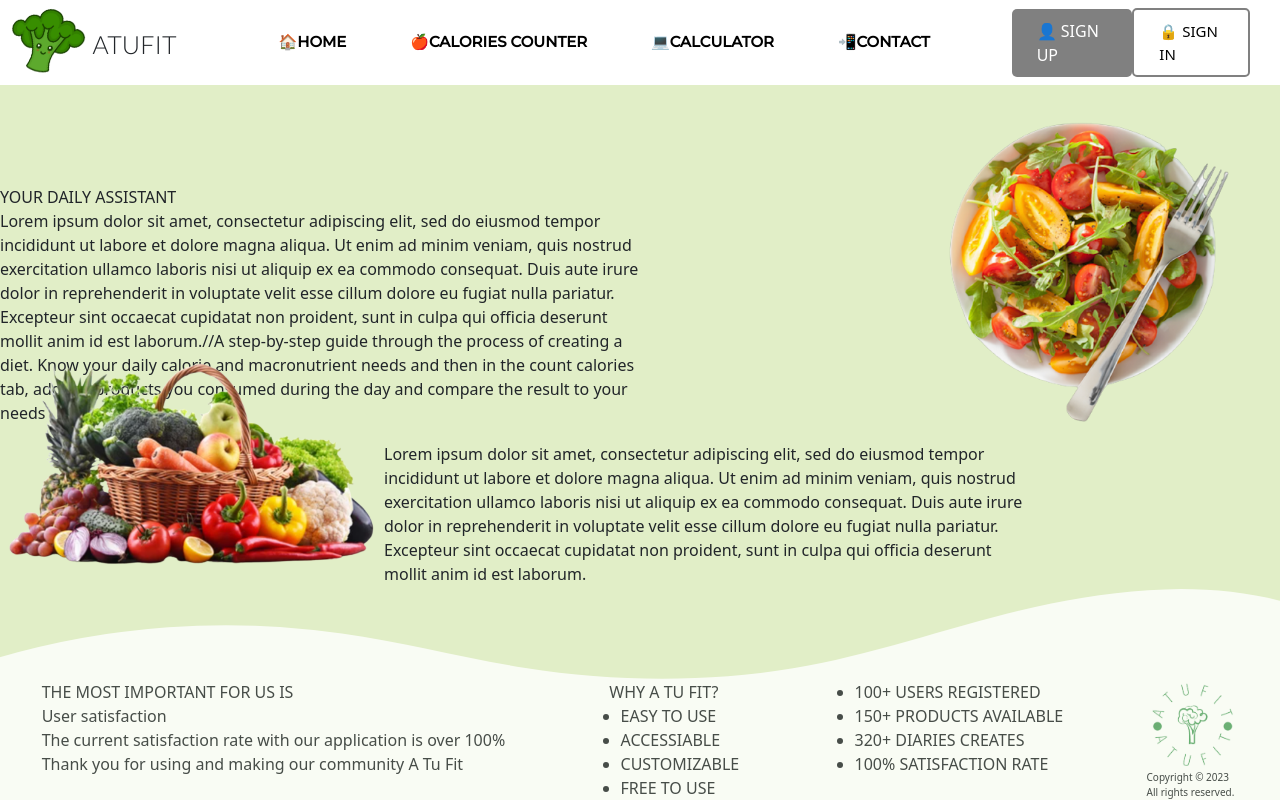
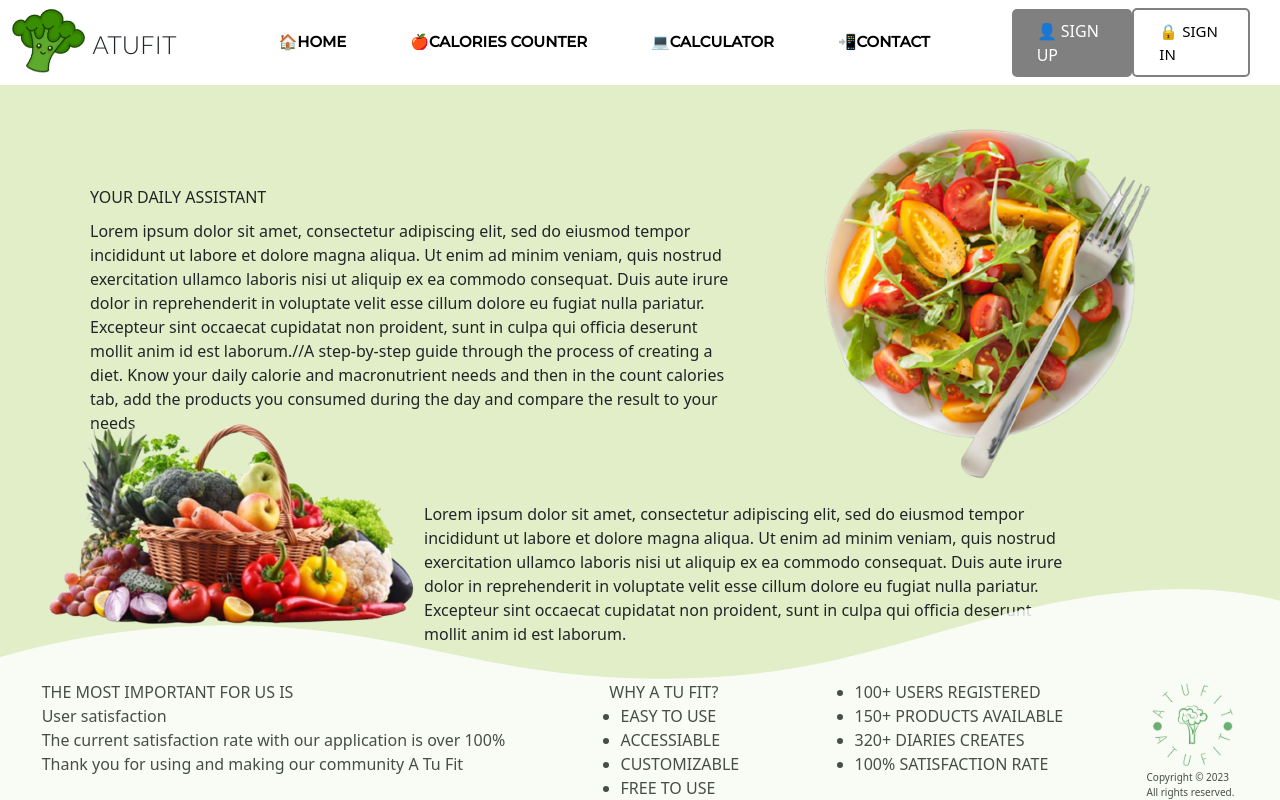
Before and after one commit to PatrycjaBochnak/ATuFit, a React (Create React App) app: page / in a window 1280 px wide. Built offline with nearby package versions, Linux system fonts and the light colour scheme.

Commit message:
adding style changes

```diff
--- a/src/styles/_homePage.scss
+++ b/src/styles/_homePage.scss
@@ -1,9 +1,11 @@
 .salad1 {
     float: right;
-    width: 30%;
+    width: 35%;
+    margin-right: 70px;
 }
 .heading1, .heading2 {
     width: 50%;
+    margin-left: 90px;
     clear: left;
     display: flex;
 }
@@ -11,13 +13,16 @@
     margin-top: 100px;
     justify-content: flex-start;
 }
+.heading2 {
+    margin-top: 10px;
+}
 .vegetables {
     float: left;
     margin-top: -100px;
+    margin-left: 40px;
     width: 30%;
 }
 .heading3 {
     width: 50%;
     display: flex;
-    justify-content: center;
 }
```
